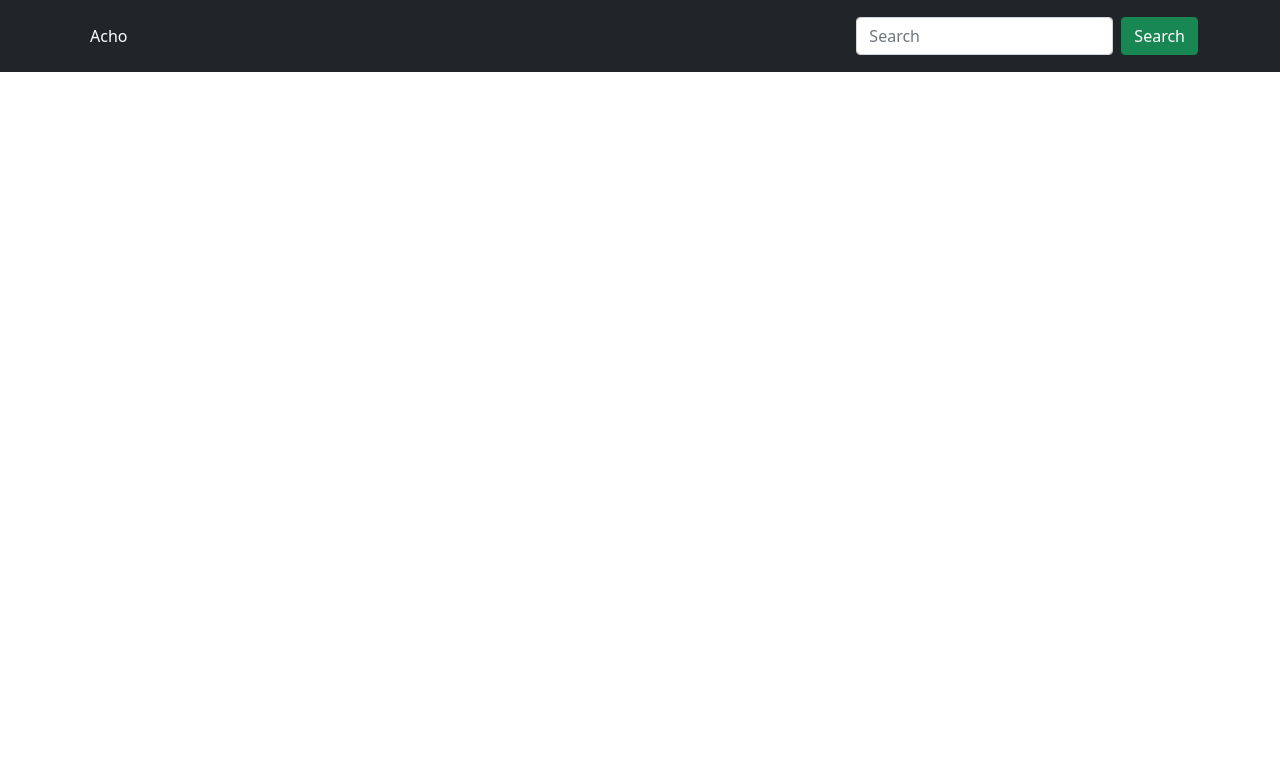
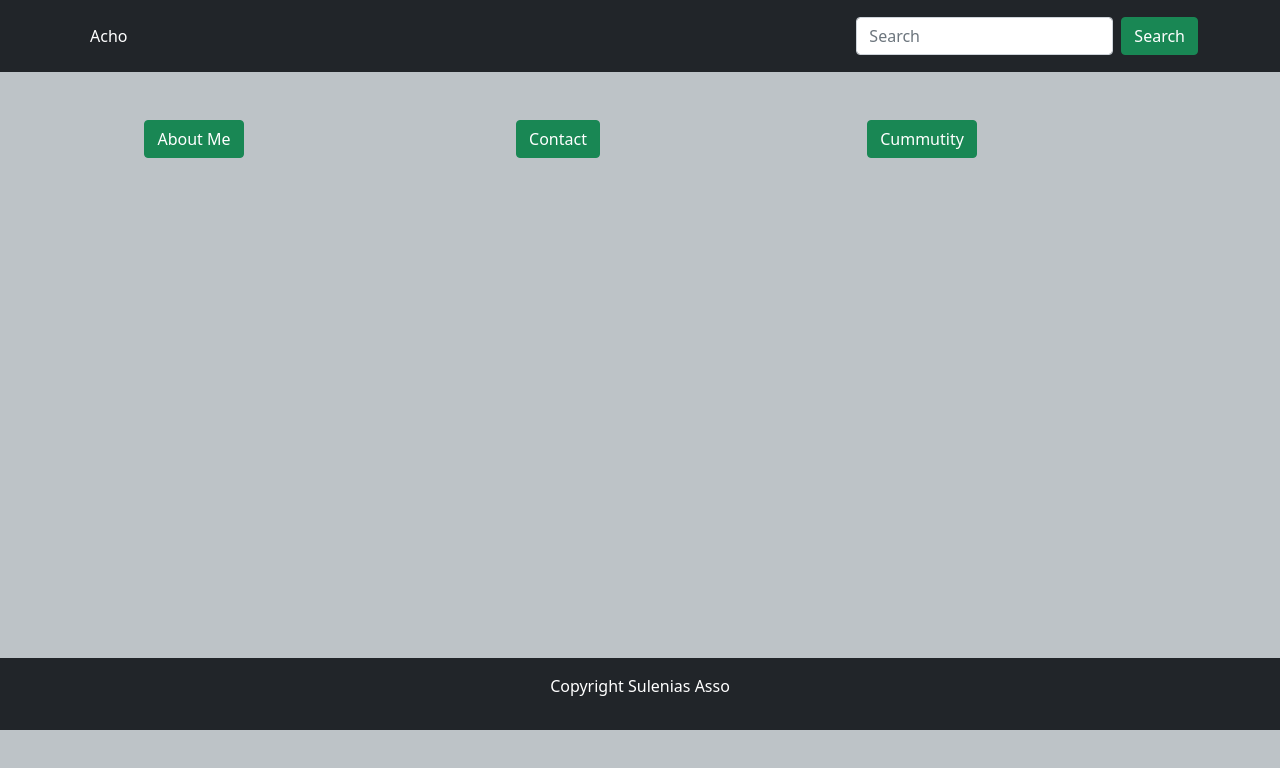
Before and after one commit to niasasso/sacode-day08-project01, a plain HTML site: page index.html in a window 1280 px wide. Drawn offline with nearby package versions, Linux system fonts and the light colour scheme.

Commit message:
Buat footer

```diff
--- a/index.html
+++ b/index.html
@@ -33,8 +33,62 @@
       </nav>
     <!-- End Navbar -->
     <div class="main">
+        <!-- Content -->
+        <div>
+            <div class="row container mt-5 text-center">
+                <div class="col">
+
+                           <!-- Button trigger modal -->
+                            <button type="button" class="btn btn-success" data-bs-toggle="modal" data-bs-target="#exampleModal">
+                                About Me
+                            </button>
+                        </div>
+
+                        <div class="col">
+                            <button type="button" class="btn btn-success" data-bs-toggle="modal" data-bs-target="#exampleModal">
+                                Contact
+                            </button>
+                        </div>
+
+                        <div class="col">
+                            <button type="button" class="btn btn-success" data-bs-toggle="modal" data-bs-target="#exampleModal">
+                                Cummutity
+                            </button>
+                        </div>
+                    </div>
+                </div>
+            </div>
+        </div>
+
+
+  <!-- Modal -->
+  <div class="modal fade" id="Community" tabindex="-1" aria-labelledby="exampleModalLabel" aria-hidden="true">
+    <div class="modal-dialog">
+      <div class="modal-content">
+        <div class="modal-header">
+          <h5 class="modal-title" id="exampleModalLabel">Modal title</h5>
+          <button type="button" class="btn-close" data-bs-dismiss="modal" aria-label="Close"></button>
+        </div>
+        <div class="modal-body">
+          ...
+        </div>
+        <div class="modal-footer">
+          <button type="button" class="btn btn-secondary" data-bs-dismiss="modal">Close</button>
+          <button type="button" class="btn btn-success">Save changes</button>
+        </div>
+      </div>
+    </div>
+  </div>
+        <!-- End Content -->
+
 
     </div>
+
+    <!-- Footer -->
+    <footer class="bg-dark text-white text-center p-3 mt-5">
+        <p> Copyright <a href="acho520" class="text-decoration-none text-white">Sulenias Asso</a></p>
+    </footer>
+    <!-- End Footer -->
 
 
     <!-- Js Bootsrap -->
--- a/style.css
+++ b/style.css
@@ -0,0 +1,7 @@
+.main{
+    margin-bottom: 500px;
+    background-color: ;
+}
+body{
+    background-color: #bdc3c7;
+}
```
